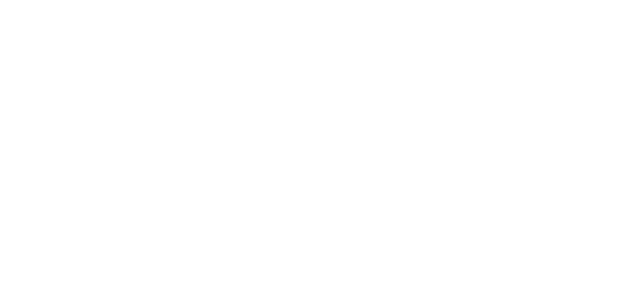
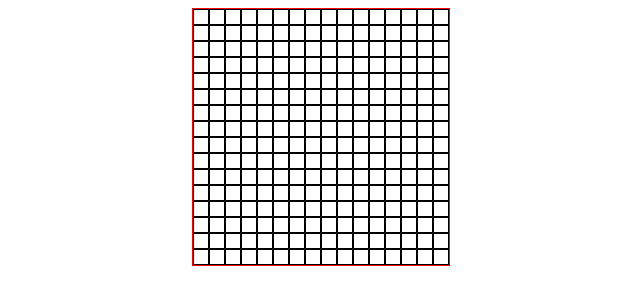
Before and after one commit to BrynBlumenstein/odin-etch-a-sketch, a plain HTML site: page index.html in a window 1280 px wide. Shown: the whole page, without its empty margins (319-959 px from the left). Drawn offline with Linux system fonts and the light colour scheme.

Commit message:
Create a 16x16 grid

```diff
--- a/index.html
+++ b/index.html
@@ -8,6 +8,8 @@
     <title>Etch-a-Sketch</title>
 </head>
 <body>
+    <div id="grid">
 
+    </div>
 </body>
 </html>
--- a/script.js
+++ b/script.js
@@ -0,0 +1,6 @@
+const grid = document.querySelector('#grid');
+for (let i = 0; i < 256; i++) {
+    let square = document.createElement('div');
+    square.classList.add("square");
+    grid.appendChild(square);
+}
--- a/styles.css
+++ b/styles.css
@@ -0,0 +1,15 @@
+#grid {
+    margin: 0 auto;
+    display: flex;
+    flex-wrap: wrap;
+    width: 256px;
+    height: 256px;
+    border: 1px solid red;
+}
+
+.square {
+    box-sizing: border-box;
+    width: 16px;
+    height: 16px;
+    border: 1px solid black;
+}
```
